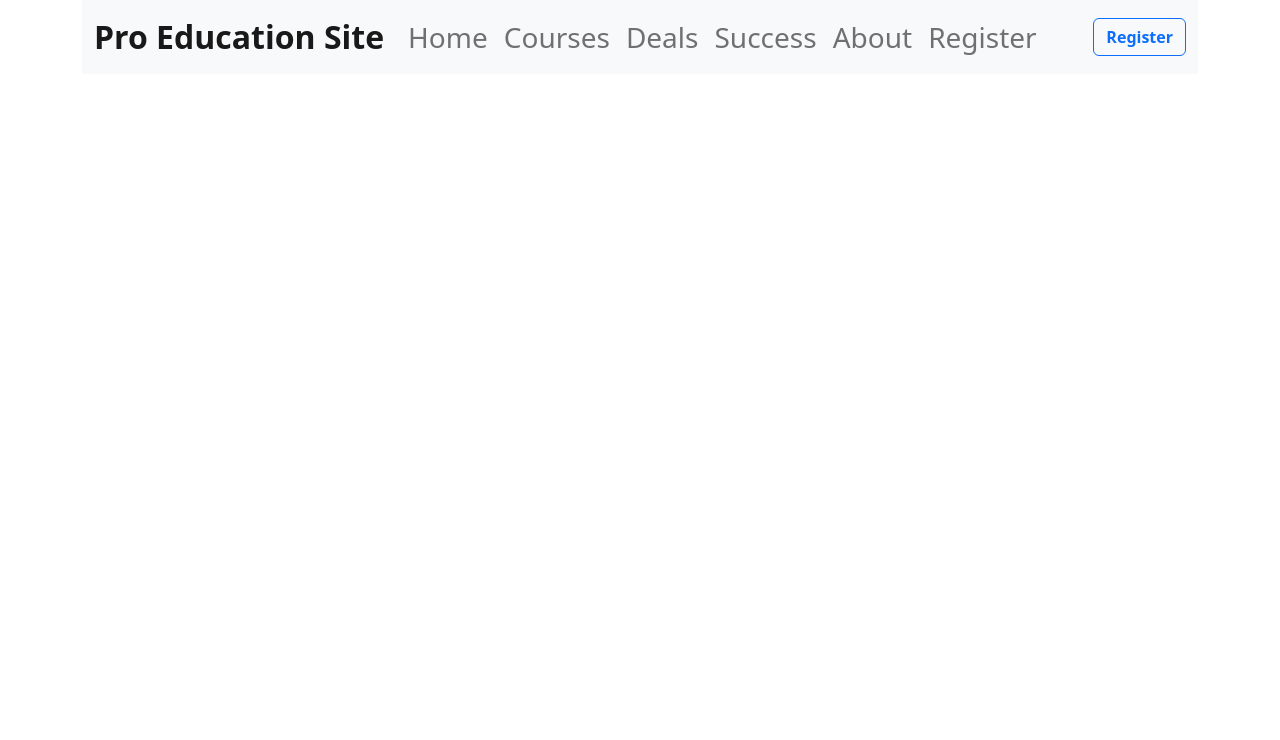
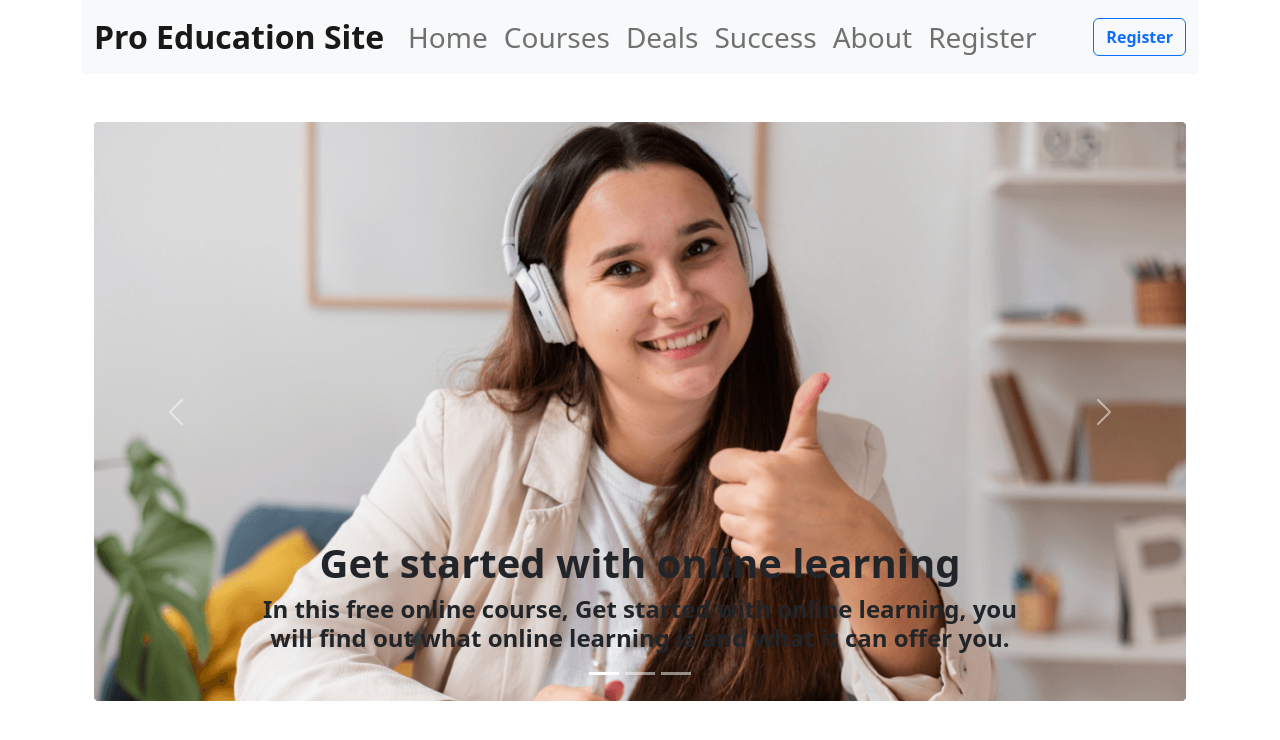
Before and after one commit to DidarulIslam1/Assignment-03, a plain HTML site: page index.html in a window 1280 px wide. Drawn offline with nearby package versions, Linux system fonts and the light colour scheme.

Commit message:
added slider with images

```diff
--- a/index.html
+++ b/index.html
@@ -46,8 +46,62 @@
             </div>
         </nav>
         <!-- Slider start -->
-        <section>
-
+        <section class="container mt-5">
+            <div id="carouselExampleCaptions" class="carousel slide" data-bs-ride="false">
+                <div class="carousel-indicators">
+                    <button type="button" data-bs-target="#carouselExampleCaptions" data-bs-slide-to="0" class="active"
+                        aria-current="true" aria-label="Slide 1"></button>
+                    <button type="button" data-bs-target="#carouselExampleCaptions" data-bs-slide-to="1"
+                        aria-label="Slide 2"></button>
+                    <button type="button" data-bs-target="#carouselExampleCaptions" data-bs-slide-to="2"
+                        aria-label="Slide 3"></button>
+                </div>
+                <div class="carousel-inner">
+                    <div class="carousel-item active">
+                        <img src="images/cover/cover-1.png" class="d-block w-100" alt="...">
+                        <div class="carousel-caption d-none d-md-block">
+                            <h1 class="text-dark fw-bold">Get started with online learning</h1>
+                            <p class="h4 text-dark fw-bold">In this free online course, Get started with online
+                                learning, you
+                                will find
+                                out what
+                                online learning is and what it can offer you.</p>
+                        </div>
+                    </div>
+                    <div class="carousel-item">
+                        <img src="images/cover/cover-2.jpg" class="d-block w-100" alt="...">
+                        <div class="carousel-caption d-none d-md-block">
+                            <h1 class="text-dark fw-bold">Get started with online learning</h1>
+                            <p class="h4 text-dark fw-bold">In this free online course, Get started with online
+                                learning, you
+                                will find
+                                out what
+                                online learning is and what it can offer you.</p>
+                        </div>
+                    </div>
+                    <div class="carousel-item">
+                        <img src="images/cover/cover-3.jpg" class="d-block w-100" alt="...">
+                        <div class="carousel-caption d-none d-md-block">
+                            <h1 class="text-dark fw-bold">Get started with online learning</h1>
+                            <p class="h4 text-dark fw-bold">In this free online course, Get started with online
+                                learning, you
+                                will find
+                                out what
+                                online learning is and what it can offer you.</p>
+                        </div>
+                    </div>
+                </div>
+                <button class="carousel-control-prev" type="button" data-bs-target="#carouselExampleCaptions"
+                    data-bs-slide="prev">
+                    <span class="carousel-control-prev-icon" aria-hidden="true"></span>
+                    <span class="visually-hidden">Previous</span>
+                </button>
+                <button class="carousel-control-next" type="button" data-bs-target="#carouselExampleCaptions"
+                    data-bs-slide="next">
+                    <span class="carousel-control-next-icon" aria-hidden="true"></span>
+                    <span class="visually-hidden">Next</span>
+                </button>
+            </div>
         </section>
     </header>
     <script src="https://cdn.jsdelivr.net/npm/bootstrap@5.2.0/dist/js/bootstrap.bundle.min.js"
```
